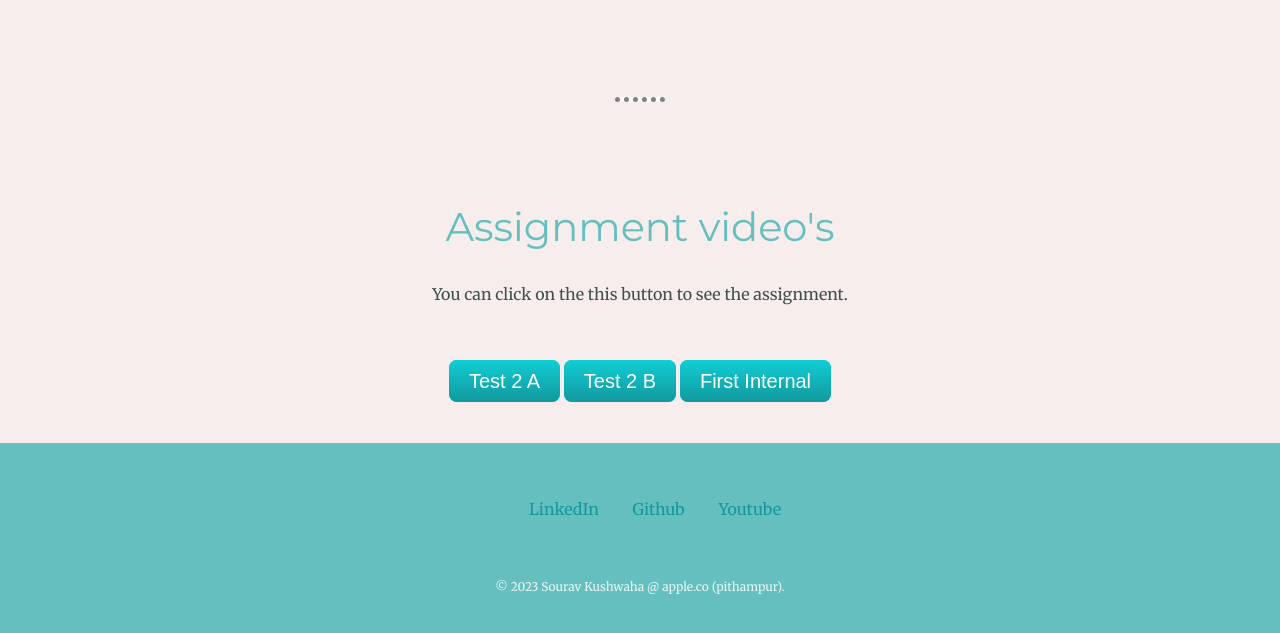
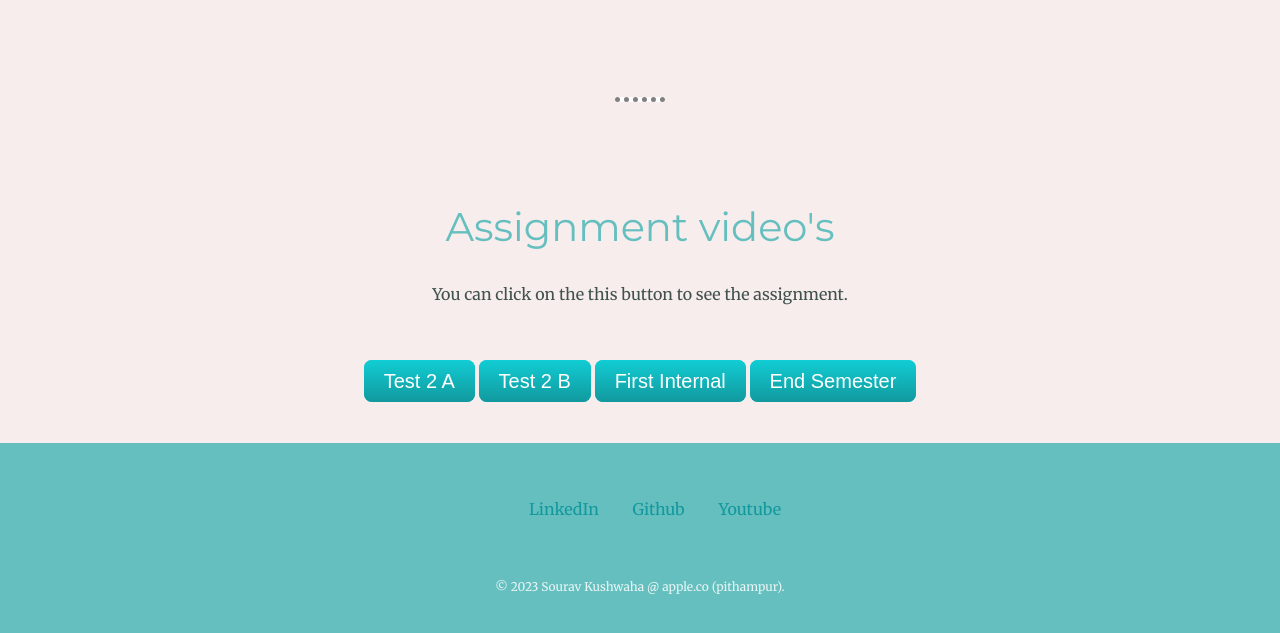
Before and after one commit to sourav-kushwaha/sourav-kushwaha.github.io, a plain HTML site: page index.html in a window 1280 px wide. Shown: the part 1929-2562 px from the top of the page. Drawn offline with Linux system fonts and the light colour scheme.

Commit message:
Update index.html

```diff
--- a/index.html
+++ b/index.html
@@ -50,6 +50,7 @@
           <a class="btn" href="https://youtu.be/FvcKgzX4b20">Test 2 A</a>
           <a class="btn" href="https://youtu.be/fUdHZDtvrl4">Test 2 B</a>
           <a class="btn" href="https://youtu.be/vpFdx5PtT7U">First Internal</a>
+          <a class="btn" href="https://youtube.com/playlist?list=PL5YUeeyR6is3RqREu4iuRZc0adzCyI9PW">End Semester</a>
         </div>
       </div>
 
```
